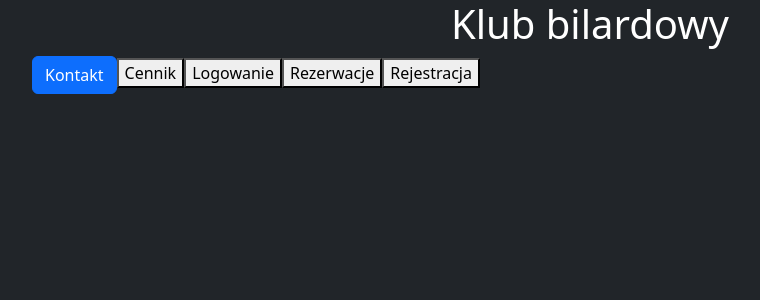
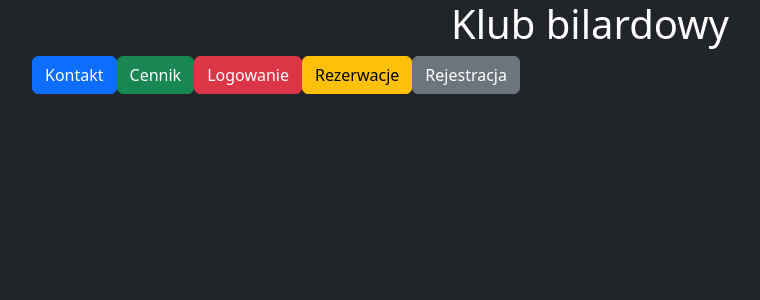
Before and after one commit to K4CP3RR0/KlubBilardowy, a React (Vite) app: page / in a window 1280 px wide. Shown: the top 300 px of the page, without its empty margins (50-810 px from the left). Built offline with nearby package versions, Linux system fonts and the light colour scheme; no server answers.

Commit message:
Actions test

```diff
--- a/src/App.tsx
+++ b/src/App.tsx
@@ -23,16 +23,16 @@ function App() {
               <button className="btn btn-primary">Kontakt</button>
           </Link>
           <Link to="/cennik">
-              <button>Cennik</button>
+              <button className="btn btn-success">Cennik</button>
           </Link>
           <Link to="/logowanie">
-              <button>Logowanie</button>
+              <button className="btn btn-danger">Logowanie</button>
           </Link>
           <Link to="/rezerwacje">
-              <button>Rezerwacje</button>
+              <button className="btn btn-warning">Rezerwacje</button>
           </Link>
           <Link to="/rejestracja">
-              <button>Rejestracja</button>
+              <button className="btn btn-secondary">Rejestracja</button>
           </Link>
         </div>
 
```
